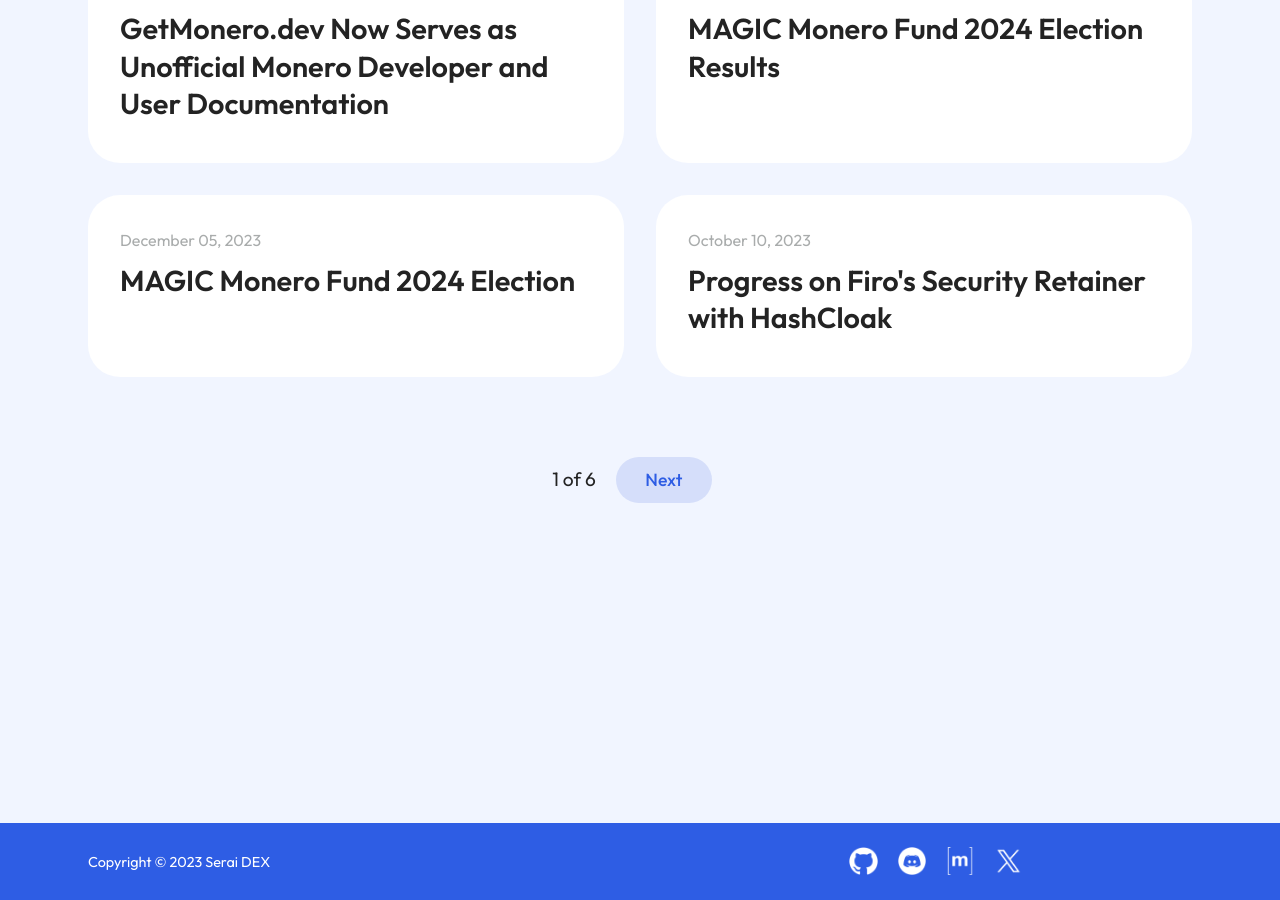
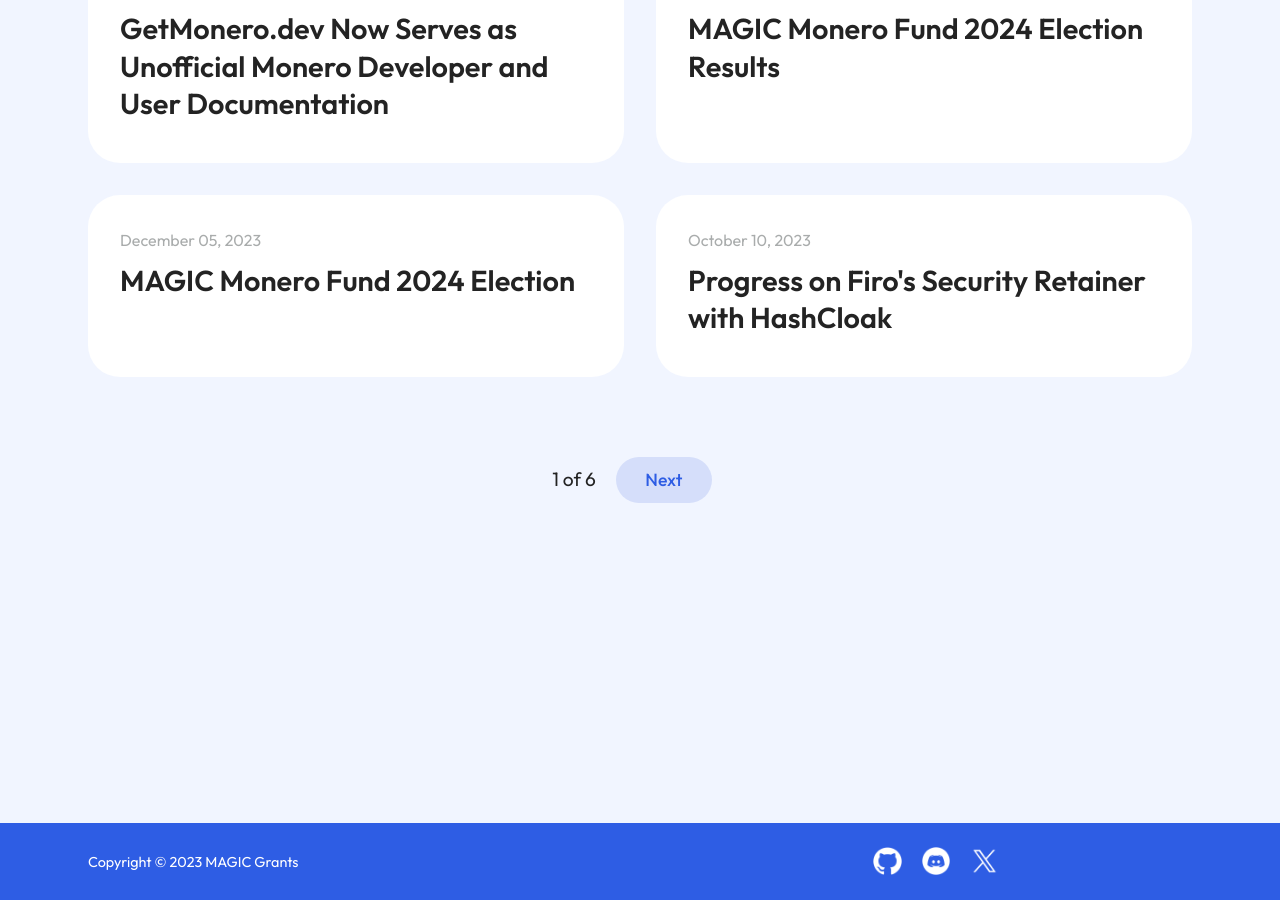
Before and after one commit to MAGICGrants/MagicGrants.org, a Jekyll site: the page built from blog/index.html, in a window 1280 px wide and 900 px high, scrolled down 682 px. Built offline with Jekyll 4.4.1, drawn with Linux system fonts in a browser that asks for light colours; the list of posts is cut into pages by our own code; some of the changed text lies outside the part shown.

Commit message:
Additional setup fixes

```diff
--- a/_config.yml
+++ b/_config.yml
@@ -1,9 +1,9 @@
 email: info@magicgrants.org
-name: Serai DEX
+name: MAGIC Grants
 description: MAGIC Grants | Charity for scholarships, public cryptocurrency infrastructure, and educational materials
 keywords: "cryptocurrency, blockchain, charity, scholarship, privacy, crypto, research"
 baseurl: ""
-url: ""
+url: "https://magicgrants.github.io/website-new/"
 
 markdown: kramdown
 
--- a/_includes/footer.html
+++ b/_includes/footer.html
@@ -2,27 +2,23 @@
         <div class="container">
             <div class="row">
                 <div class="col">
-                    <p>Copyright © 2023 Serai DEX</p>
+                    <p>Copyright © 2023 MAGIC Grants</p>
                 </div>
                 <div class="col">
                     <div class="fsocial">
                         <ul>
                             <li>
-                                <a href="https://github.com/serai-dex/serai" target="_blank">
+                                <a href="https://github.com/magicgrants" target="_blank">
                                     <img src="/img/social-icons/github-logo-white.png" alt="Github icon logo">
                                 </a>
                             </li>
                             <li>
-                                <a href="https://discord.gg/mpEUtJR3vz" target="_blank">
+                                <a href="https://discord.gg/YH7kFuREKY" target="_blank">
                                     <img src="/img/social-icons/discord-logo-white.png" alt="Discord icon logo">
                                 </a>
                             </li>
-                            <li><a href="https://matrix.to/#/#serai:matrix.org" target="_blank">
-                                <img src="/img/social-icons/matrix-logo-white.png" alt="Matrix icon logo">
-                                </a>
-                            </li>
                             <li>
-                                <a href="https://twitter.com/SeraiDEX" target="_blank">
+                                <a href="https://twitter.com/MagicGrants" target="_blank">
                                     <img src="/img/social-icons/twitter-logo-white.png" alt="X (Twitter) icon logo">
                                 </a>
                             </li>
--- a/_includes/head.html
+++ b/_includes/head.html
@@ -1,15 +1,15 @@
 <head>
     <meta charset="utf-8">
     <meta name="viewport" content="width=device-width, initial-scale=1">
-    <title>{% if page.title contains "titles." %} Serai DEX | Swap Bitcoin, Ethereum, DAI stablecoin, Monero, and more.
+    <title>{% if page.title contains "titles." %} MAGIC Grants | Charity for scholarships, public cryptocurrency infrastructure, and educational materials
       {% else %}{{ page.title }}{% endif %}</title>
-    <meta name="author" content="Serai DEX">
-    <meta name="description" content="{% if page.summary %} {{page.summary}} {%else%}Serai DEX | Swap Bitcoin, Ethereum, DAI stablecoin, Monero, and more.{% endif %}">
+    <meta name="author" content="MAGIC Grants">
+    <meta name="description" content="{% if page.summary %} {{page.summary}} {%else%}MAGIC Grants | Charity for scholarships, public cryptocurrency infrastructure, and educational materials{% endif %}">
     <meta property="og:image" content="{{page.img}}">
-    <meta property="og:description" content="{% if page.summary %} {{page.summary}} {%else%}Serai DEX | Swap Bitcoin, Ethereum, DAI stablecoin, Monero, and more.{% endif %}">
-    <meta property="og:title" content="{% if page.title contains "titles." %}Serai DEX | Swap Bitcoin, Ethereum, DAI stablecoin, Monero, and more.
+    <meta property="og:description" content="{% if page.summary %} {{page.summary}} {%else%}MAGIC Grants | Charity for scholarships, public cryptocurrency infrastructure, and educational materials{% endif %}">
+    <meta property="og:title" content="{% if page.title contains "titles." %}MAGIC Grants | Charity for scholarships, public cryptocurrency infrastructure, and educational materials
       {% else %}{{ page.title }}{% endif %}">
-    <meta name="twitter:title" content="{% if page.title contains "titles." %}Serai DEX | Swap Bitcoin, Ethereum, DAI stablecoin, Monero, and more.
+    <meta name="twitter:title" content="{% if page.title contains "titles." %}MAGIC Grants | Charity for scholarships, public cryptocurrency infrastructure, and educational materials
       {% else %}{{ page.title }}{% endif %}">
     <link rel="stylesheet" href="/css/style.css" type="text/css">
     <link rel="apple-touch-icon" sizes="180x180" href="/img/meta/apple-touch-icon.png">
--- a/blog/index.html
+++ b/blog/index.html
@@ -1,13 +1,13 @@
 ---
 layout: base
-title: Serai DEX Blog
+title: MAGIC Grants Blog
 ---
 
     <section class="page-intro section blog-intro">
         <div class="container">
           <div class="row">
               <div class="col title">
-                  <h1>Serai DEX</h1>
+                  <h1>MAGIC Grants</h1>
               </div>
               <div class="col subtitle">
                 <p>Find our latest news, updates, and announcements here in our blog.</p>
```
